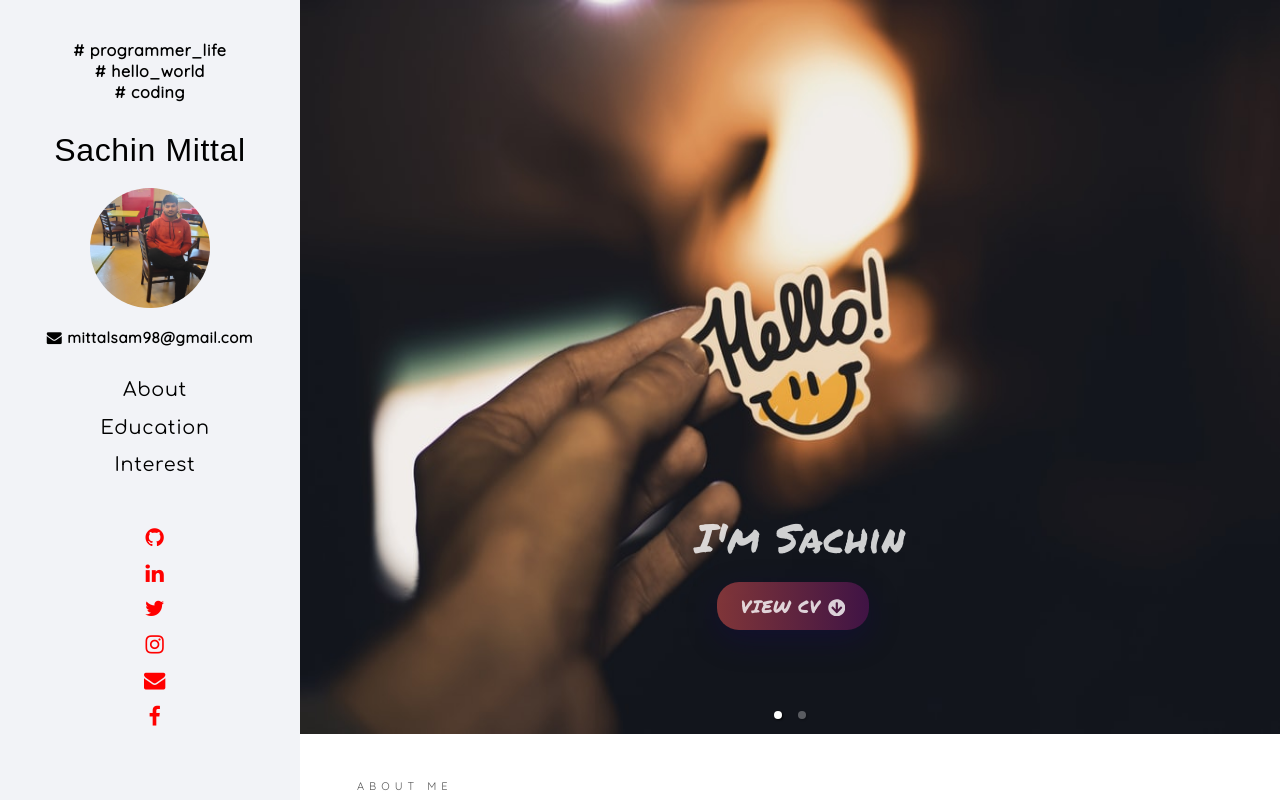
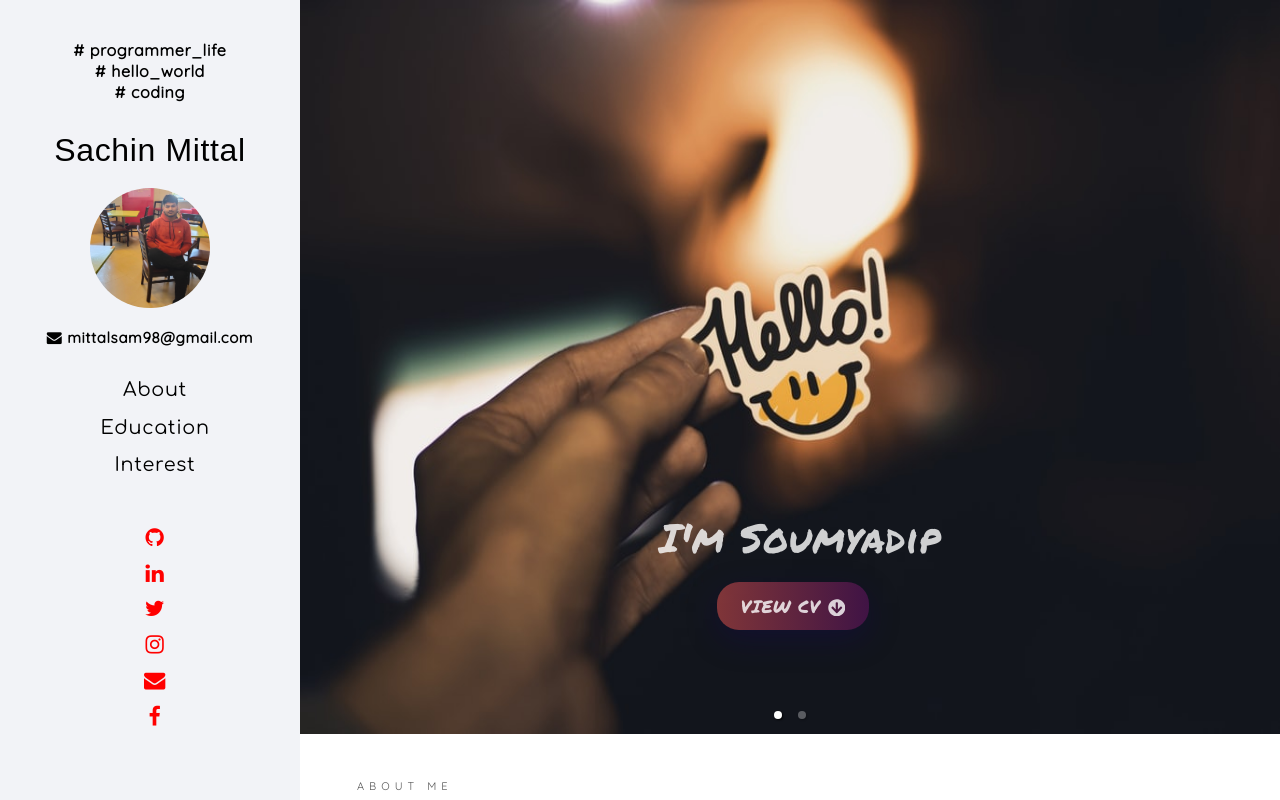
Before and after one commit to Samantasoumyadip/MyPortfolio, a React (Create React App) app: page / in a window 1280 px wide. Built offline with nearby package versions, Linux system fonts and the light colour scheme; a web font is replaced by a local one.

Commit message:
Carousel changed

```diff
--- a/src/components/carousel/CarouselImages.js.js
+++ b/src/components/carousel/CarouselImages.js.js
@@ -18,8 +18,8 @@ class CarouselImages extends Component {
                     <div className={classes.image_container} >
                         <img className={classes.image} src={Hello} alt="myImage" />
                         <div className={classes.h1}>
-                            <h1 >I'm Sachin</h1>
-                            <a href="https://drive.google.com/file/d/1XwQYRl06QtuNPT8v4fHkbajk1ll9LTbi/view?usp=sharing" rel="opener noreferrer" target="_blank">VIEW CV   <FaArrowCircleDown /></a>
+                            <h1 >I'm Soumyadip</h1>
+                            <a href="https://drive.google.com/file/d/1F37Iv83Hxytvh6cmgdAW8MnVc_1Cf7S4/view?usp=sharing" rel="opener noreferrer" target="_blank">VIEW CV   <FaArrowCircleDown /></a>
                         </div>
                     </div>
                     <div className={classes.image_container}>
@@ -27,7 +27,7 @@ class CarouselImages extends Component {
                         <div className={classes.h2}>
                             <h1> I love building</h1>
                             <h1>THINGS!!</h1>
-                            <a href="https://github.com/mittalsam98" rel="opener noreferrer" target="_blank">VIEW PROJECTS   <GoProject /></a>
+                            <a href="https://github.com/Samantasoumyadip" rel="opener noreferrer" target="_blank">VIEW PROJECTS   <GoProject /></a>
                         </div>
                     </div>
                     {/* <div className={classes.image_container}>
```
